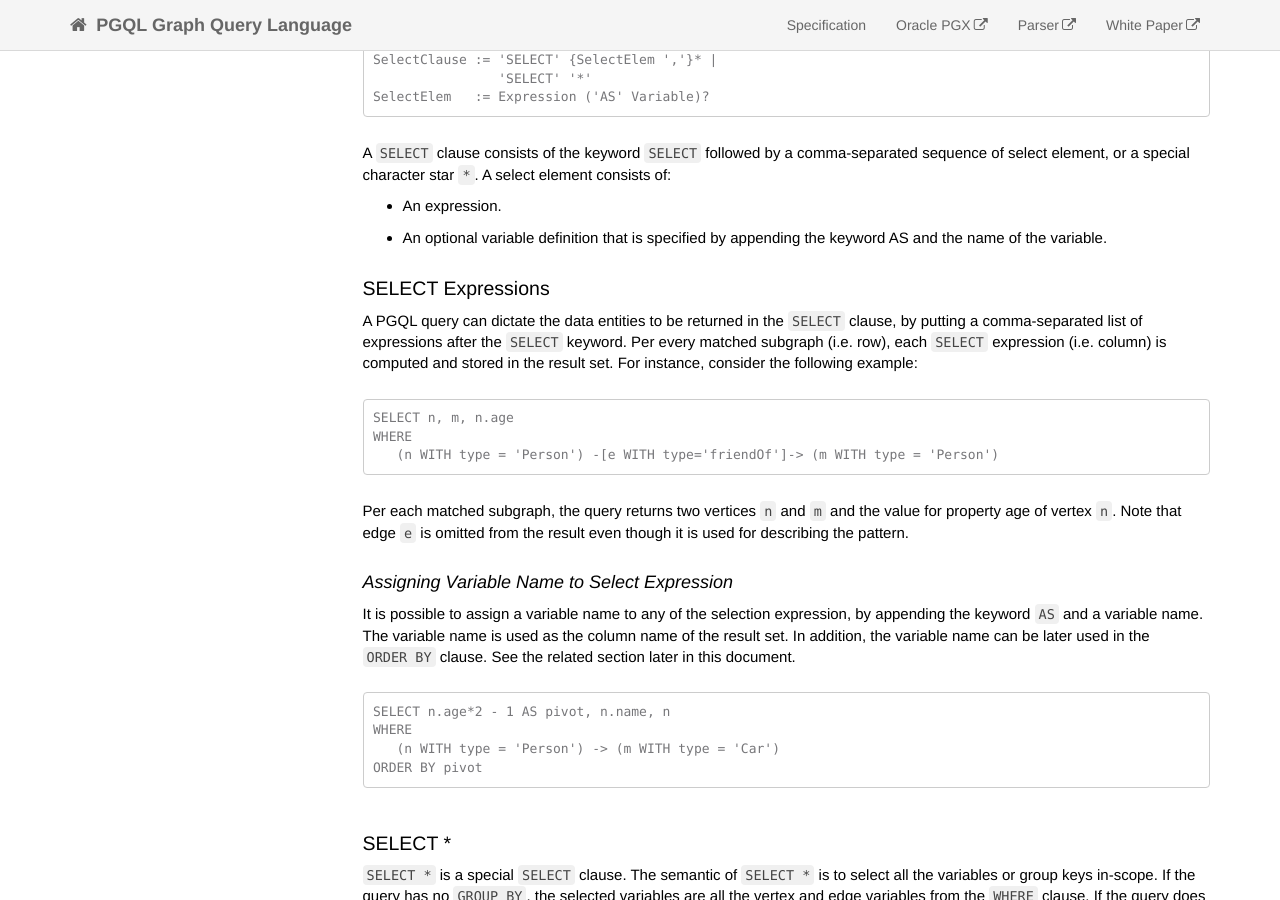
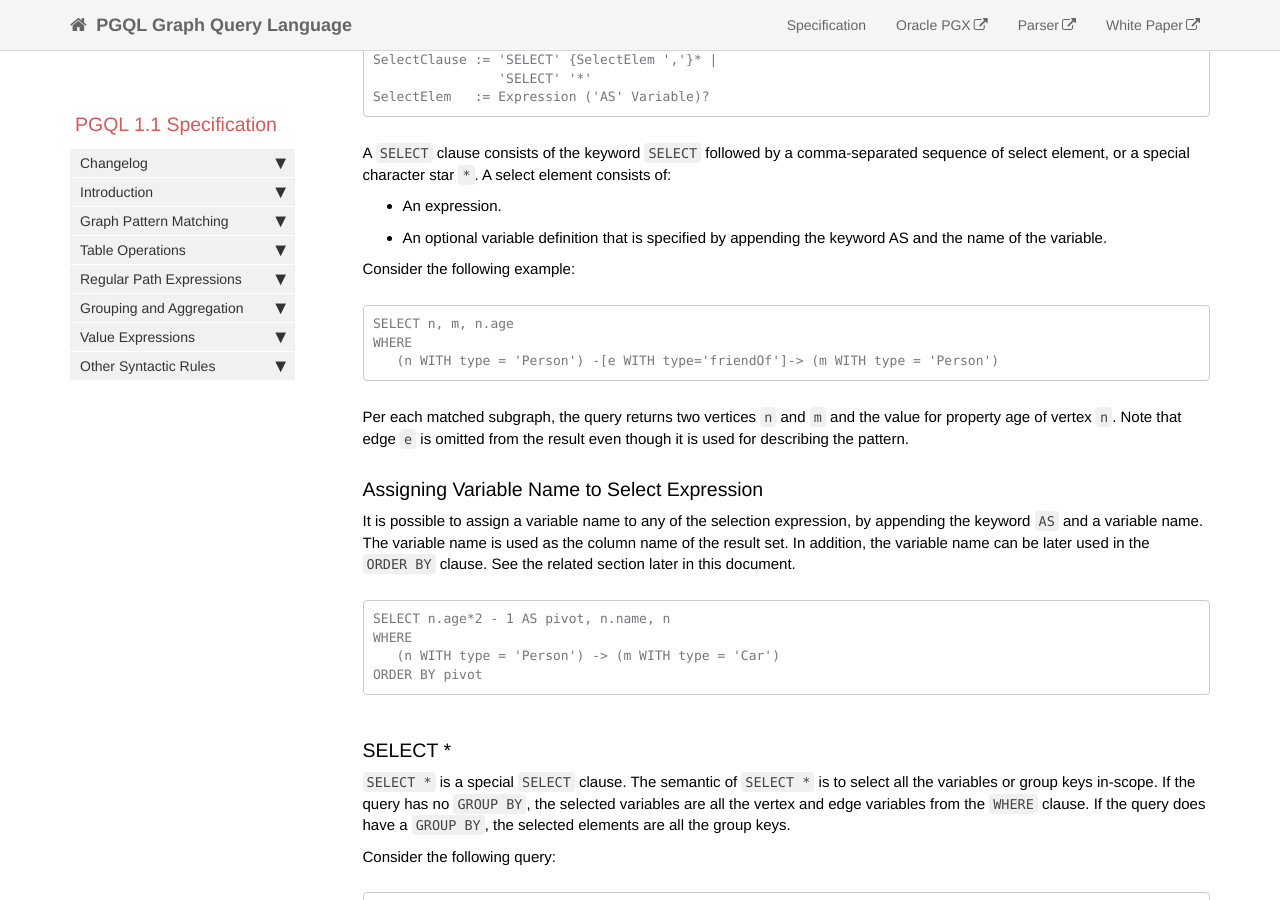
Before and after one commit to oracle/pgql-lang, a Jekyll site: the page built from pages/pgql-1.1-spec.md, in a window 1280 px wide and 900 px high, scrolled down 8024 px. Built offline with Jekyll 4.4.1, drawn with Linux system fonts in a browser that asks for light colours; nearby versions of some CDN libraries; comment, search, counter and statistics services are not loaded; some of the changed lines change nothing that is shown; some of the changed text lies outside the part shown.

Commit message:
sidebar for 1.1 spec

````diff
--- /dev/null
+++ b/_data/sidebars/spec_1_1_sidebar.yml
@@ -0,0 +1,262 @@
+entries:
+- title: Sidebar
+  product: PGQL 1.1 Specification
+  folders:
+
+  - title: Changelog
+    url: /spec/1.1/#changelog
+    output: web
+    folderitems:
+
+    - title: Breaking Syntax Changes
+      url: /spec/1.1/#breaking-syntax-changes
+      output: web
+
+    - title: New Functionality
+      url: /spec/1.1/#new-functionality
+      output: web
+
+  - title: Introduction
+    url: /spec/1.1/#introduction
+    output: web
+    folderitems:
+
+    - title: Basic Query Structure
+      url: /spec/1.1/#basic-query-structure
+      output: web
+
+  - title: Graph Pattern Matching
+    url: /spec/1.1/#graph-pattern-matching
+    output: web
+    folderitems:
+
+    - title: Topology Constraints
+      url: /spec/1.1/#topology-constraints
+      output: web
+      subfolderitems:
+
+      - title: Repeated Variables in Multiple Topology Constraints
+        url: /spec/1.1/#repeated-variables-in-multiple-topology-constraints
+        output: web
+
+      - title: Syntactic Sugars for Topology Constraints
+        url: /spec/1.1/#syntactic-sugars-for-topology-constraints
+        output: web
+
+      - title: Disconnected Topology Constraints
+        url: /spec/1.1/#disconnected-topology-constraints
+        output: web
+
+    - title: Label Matching
+      url: /spec/1.1/#label-matching
+      output: web
+      subfolderitems:
+
+      - title: Labels and Quotes
+        url: /spec/1.1/#labels-and-quotes
+        output: web
+
+      - title: Label Alternatives
+        url: /spec/1.1/#label-alternatives
+        output: web
+
+      - title: Built-in Functions for Labels
+        url: /spec/1.1/#built-in-functions-for-labels
+        output: web
+
+    - title: Value Constraints
+      url: /spec/1.1/#value-constraints
+      output: web
+
+    - title: Graph Pattern Matching Semantic
+      url: /spec/1.1/#graph-pattern-matching-semantic
+      output: web
+      subfolderitems:
+
+      - title: Graph Homomorphism
+        url: /spec/1.1/#graph-homomorphism
+        output: web
+
+      - title: Graph Isomorphism
+        url: /spec/1.1/#graph-isomorphism
+        output: web
+
+  - title: Table Operations
+    url: /spec/1.1/#table-operations
+    output: web
+    folderitems:
+
+    - title: Projection (SELECT clause)
+      url: /spec/1.1/#projection-(select-clause)
+      output: web
+      subfolderitems:
+
+      - title: Assigning Variable Name to Select Expression
+        url: /spec/1.1/#assigning-variable-name-to-select-expression
+        output: web
+
+      - title: SELECT *
+        url: /spec/1.1/#select-
+        output: web
+
+      - title: SELECT * with no variables in the WHERE clause
+        url: /spec/1.1/#select--with-no-variables-in-the-where-clause
+        output: web
+
+    - title: ORDER BY
+      url: /spec/1.1/#order-by
+      output: web
+      subfolderitems:
+
+      - title: Multiple Terms in ORDER BY
+        url: /spec/1.1/#multiple-terms-in-order-by
+        output: web
+
+      - title: Data Types for ORDER BY
+        url: /spec/1.1/#data-types-for-order-by
+        output: web
+
+    - title: LIMIT and OFFSET
+      url: /spec/1.1/#limit-and-offset
+      output: web
+
+  - title: Regular Path Expressions
+    url: /spec/1.1/#regular-path-expressions
+    output: web
+    folderitems:
+
+    - title: Regular Path Patterns
+      url: /spec/1.1/#regular-path-patterns
+      output: web
+
+    - title: Path Pattern Composition
+      url: /spec/1.1/#path-pattern-composition
+      output: web
+
+  - title: Grouping and Aggregation
+    url: /spec/1.1/#grouping-and-aggregation
+    output: web
+    folderitems:
+
+    - title: Aggregation
+      url: /spec/1.1/#aggregation
+      output: web
+      subfolderitems:
+
+      - title: Aggregation and Required Input Type
+        url: /spec/1.1/#aggregation-and-required-input-type
+        output: web
+
+      - title: Aggregation and Solution Modifier
+        url: /spec/1.1/#aggregation-and-solution-modifier
+        output: web
+
+      - title: Assigning Variable Name to Aggregation
+        url: /spec/1.1/#assigning-variable-name-to-aggregation
+        output: web
+
+    - title: Grouping
+      url: /spec/1.1/#grouping
+      output: web
+      subfolderitems:
+
+      - title: Assigning Variable Name to Group Expression
+        url: /spec/1.1/#assigning-variable-name-to-group-expression
+        output: web
+
+      - title: Multiple Terms in GROUP BY
+        url: /spec/1.1/#multiple-terms-in-group-by
+        output: web
+
+      - title: GROUP BY and NULL values
+        url: /spec/1.1/#group-by-and-null-values
+        output: web
+
+      - title: Repetition of Group Expression in Select or Order Expression
+        url: /spec/1.1/#repetition-of-group-expression-in-select-or-order-expression
+        output: web
+
+  - title: Value Expressions
+    url: /spec/1.1/#value-expressions
+    output: web
+    folderitems:
+
+    - title: Operators
+      url: /spec/1.1/#operators
+      output: web
+      subfolderitems:
+
+      - title: Operator Precedence
+        url: /spec/1.1/#operator-precedence
+        output: web
+
+      - title: Operator and Operand Types
+        url: /spec/1.1/#operator-and-operand-types
+        output: web
+
+      - title: Data Type Conversion
+        url: /spec/1.1/#data-type-conversion
+        output: web
+
+    - title: Null Values
+      url: /spec/1.1/#null-values
+      output: web
+      subfolderitems:
+
+      - title: Null Values and Operators
+        url: /spec/1.1/#null-values-and-operators
+        output: web
+
+      - title: Null Values as Function Argument
+        url: /spec/1.1/#null-values-as-function-argument
+        output: web
+
+    - title: Built-in and user-defined functions
+      url: /spec/1.1/#built-in-and-user-defined-functions
+      output: web
+
+  - title: Other Syntactic Rules
+    url: /spec/1.1/#other-syntactic-rules
+    output: web
+    folderitems:
+
+    - title: Identifiers
+      url: /spec/1.1/#identifiers
+      output: web
+
+    - title: Syntax for Variables
+      url: /spec/1.1/#syntax-for-variables
+      output: web
+
+    - title: Syntax for Properties
+      url: /spec/1.1/#syntax-for-properties
+      output: web
+
+    - title: Literals
+      url: /spec/1.1/#literals
+      output: web
+      subfolderitems:
+
+      - title: Single-quoted strings
+        url: /spec/1.1/#single-quoted-strings
+        output: web
+
+      - title: Escaped Characters in Strings
+        url: /spec/1.1/#escaped-characters-in-strings
+        output: web
+
+      - title: Optional Escaping of Quotes in Strings
+        url: /spec/1.1/#optional-escaping-of-quotes-in-strings
+        output: web
+
+    - title: Keywords
+      url: /spec/1.1/#keywords
+      output: web
+
+    - title: Comments
+      url: /spec/1.1/#comments
+      output: web
+
+    - title: White Space
+      url: /spec/1.1/#white-space
+      output: web
--- a/pages/pgql-1.1-spec.md
+++ b/pages/pgql-1.1-spec.md
@@ -338,9 +338,7 @@ A `SELECT` clause consists of the keyword `SELECT` followed by a comma-separated
 - An expression.
 - An optional variable definition that is specified by appending the keyword AS and the name of the variable.
 
-### SELECT Expressions
-
-A PGQL query can dictate the data entities to be returned in the `SELECT` clause, by putting a comma-separated list of expressions after the `SELECT` keyword. Per every matched subgraph (i.e. row), each `SELECT` expression (i.e. column) is computed and stored in the result set. For instance, consider the following example:
+Consider the following example:
 
 ```
 SELECT n, m, n.age
@@ -350,7 +348,7 @@ WHERE
 
 Per each matched subgraph, the query returns two vertices `n` and `m` and the value for property age of vertex `n`.  Note that edge `e` is omitted from the result even though it is used for describing the pattern.
 
-#### Assigning Variable Name to Select Expression
+### Assigning Variable Name to Select Expression
 
 It is possible to assign a variable name to any of the selection expression, by appending the keyword `AS` and a variable name. The variable name is used as the column name of the result set. In addition, the variable name can be later used in the `ORDER BY` clause. See the related section later in this document.
 
@@ -388,7 +386,7 @@ GROUP BY n.name, m
 
 Because the query has a `GROUP BY`, all group keys are returned: `n.name` and `m`. The order of the variables selected is the order in which the group keys appear in the `GROUP BY`.
 
-#### SELECT * with no variables in the WHERE clause
+### SELECT * with no variables in the WHERE clause
 
 It is semantically valid to have a `SELECT *` in combination with a `WHERE` clause that has not a single variable definition. In such a case, the result set will still contain as many results (i.e. rows) as there are matches of the subgraph defined by the `WHERE` clause. However, each result (i.e. row) will have zero elements (i.e. columns). The following is an example of such a query.
 
````
